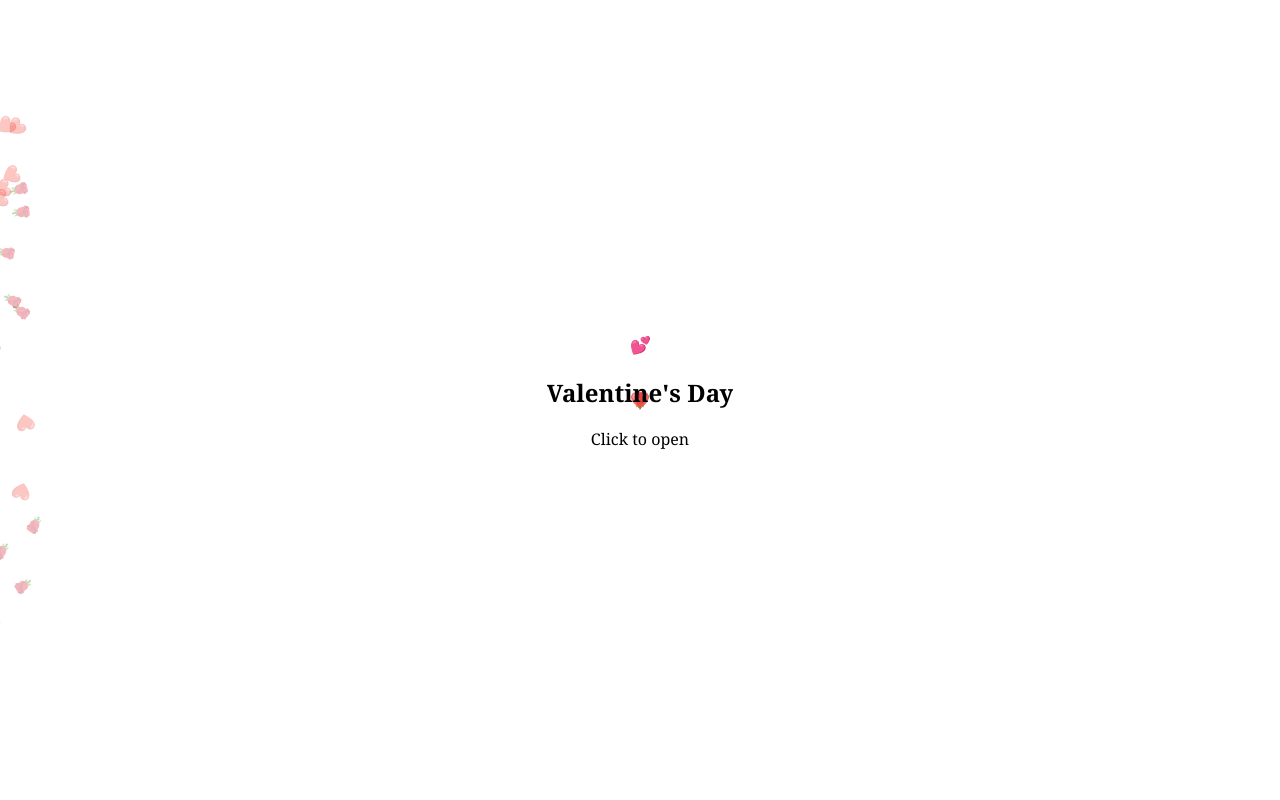
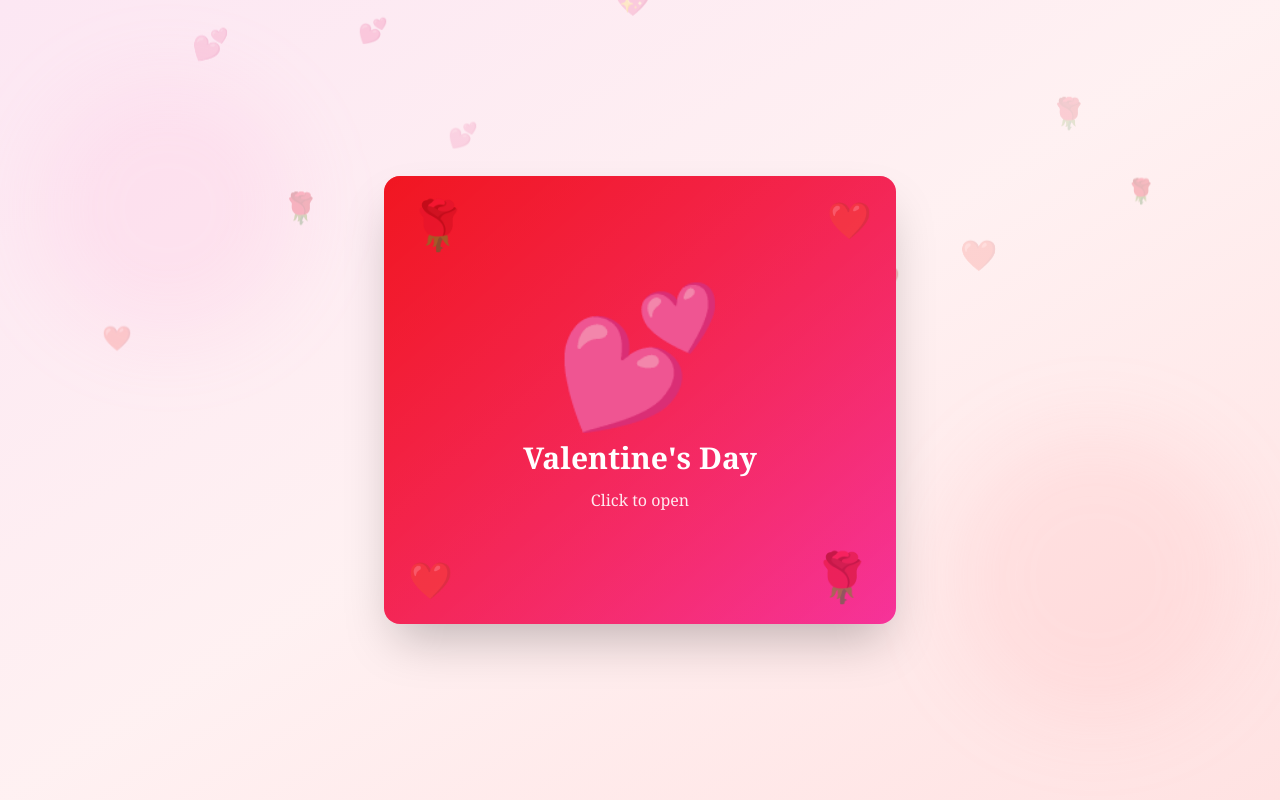
Before and after one commit to KeeganStoltz/valentine-invitation, a React (Vite) app: page / in a window 1280 px wide. Built offline with nearby package versions, Linux system fonts and the light colour scheme.

Commit message:
Update index.html title and favicon; refactor App.jsx for performance and styling improvements; remove unused App.css

```diff
--- a/index.html
+++ b/index.html
@@ -2,9 +2,9 @@
 <html lang="en">
   <head>
     <meta charset="UTF-8" />
-    <link rel="icon" type="image/svg+xml" href="/vite.svg" />
+    <link rel="icon" type="image/x-icon" href="/heart.ico" />
     <meta name="viewport" content="width=device-width, initial-scale=1.0" />
-    <title>valentine-invitation</title>
+    <title>Will You Be My Valentine?</title>
   </head>
   <body>
     <div id="root"></div>
--- a/src/App.css
+++ /dev/null
@@ -1 +0,0 @@
-/* Custom styles for Valentine card */
--- a/src/App.jsx
+++ b/src/App.jsx
@@ -1,28 +1,26 @@
 import { useState } from 'react'
 import Confetti from 'react-confetti'
-// motion is used in JSX below but ESLint doesn't detect it
-// eslint-disable-next-line no-unused-vars
 import { motion } from 'framer-motion'
-import './App.css'
+import './index.css'
 
-// Generate floating elements data once at module level
-const generateFloatingElements = () => {
-  const items = []
-  for (let i = 0; i < 20; i++) {
-    const isHeart = Math.random() > 0.5
-    items.push({
-      id: i,
-      emoji: isHeart ? '❤️' : '🌹',
-      x: Math.random() * 100,
-      delay: Math.random() * 5,
-      duration: 5 + Math.random() * 5,
-      size: isHeart ? 'text-2xl' : 'text-3xl'
-    })
-  }
-  return items
-}
-
-const FLOATING_ELEMENTS = generateFloatingElements()
+// Predefined floating elements for better performance (reduced to 15)
+const FLOATING_ELEMENTS = [
+  { id: 0, emoji: '❤️', x: 8, delay: 0, duration: 12, size: 'text-2xl', opacity: 0.2 },
+  { id: 1, emoji: '🌹', x: 22, delay: 1.5, duration: 13, size: 'text-3xl', opacity: 0.25 },
+  { id: 2, emoji: '💕', x: 35, delay: 3, duration: 11, size: 'text-2xl', opacity: 0.18 },
+  { id: 3, emoji: '💖', x: 48, delay: 4.5, duration: 14, size: 'text-3xl', opacity: 0.22 },
+  { id: 4, emoji: '🌸', x: 62, delay: 6, duration: 12, size: 'text-2xl', opacity: 0.3 },
+  { id: 5, emoji: '❤️', x: 75, delay: 0.8, duration: 13, size: 'text-3xl', opacity: 0.17 },
+  { id: 6, emoji: '🌹', x: 88, delay: 2.3, duration: 11, size: 'text-2xl', opacity: 0.24 },
+  { id: 7, emoji: '💕', x: 15, delay: 3.8, duration: 14, size: 'text-3xl', opacity: 0.19 },
+  { id: 8, emoji: '💖', x: 42, delay: 5.3, duration: 12, size: 'text-2xl', opacity: 0.28 },
+  { id: 9, emoji: '🌸', x: 55, delay: 6.8, duration: 13, size: 'text-3xl', opacity: 0.21 },
+  { id: 10, emoji: '❤️', x: 68, delay: 1.2, duration: 11, size: 'text-2xl', opacity: 0.26 },
+  { id: 11, emoji: '🌹', x: 82, delay: 2.7, duration: 14, size: 'text-3xl', opacity: 0.16 },
+  { id: 12, emoji: '💕', x: 28, delay: 4.2, duration: 12, size: 'text-2xl', opacity: 0.23 },
+  { id: 13, emoji: '💖', x: 92, delay: 5.7, duration: 13, size: 'text-3xl', opacity: 0.33 },
+  { id: 14, emoji: '🌸', x: 5, delay: 7.2, duration: 11, size: 'text-2xl', opacity: 0.2 }
+]
 
 
 function App() {
@@ -33,13 +31,24 @@ function App() {
     if (!isOpen) {
       setIsOpen(true)
       setShowConfetti(true)
-      // Stop confetti after 5 seconds
-      setTimeout(() => setShowConfetti(false), 5000)
+      // Stop confetti after pieces have fallen
+      setTimeout(() => setShowConfetti(false), 10000)
     }
   }
 
+  const handleCloseCard = (e) => {
+    e.stopPropagation()
+    setIsOpen(false)
+  }
+
   return (
-    <div className="min-h-screen bg-white relative overflow-hidden">
+    <div className="min-h-screen relative overflow-hidden bg-gradient-to-br from-pink-100 via-rose-50 to-red-100">
+      {/* Decorative bokeh circles - reduced blur */}
+      <div className="absolute inset-0">
+        <div className="absolute top-20 left-10 w-64 h-64 bg-pink-300/15 rounded-full blur-2xl"></div>
+        <div className="absolute bottom-20 right-10 w-72 h-72 bg-red-300/15 rounded-full blur-2xl"></div>
+      </div>
+
       {/* Background animated hearts and roses */}
       <FloatingElements />
 
@@ -48,16 +57,16 @@ function App() {
         <Confetti
           width={window.innerWidth}
           height={window.innerHeight}
-          numberOfPieces={500}
+          numberOfPieces={250}
           recycle={false}
           colors={['#ff0000', '#ff69b4', '#ff1493', '#ffc0cb', '#ffffff']}
         />
       )}
 
       {/* Valentine Card */}
-      <div className="relative z-10 min-h-screen flex items-center justify-center p-4">
+      <div className="relative z-10 min-h-screen flex items-center justify-center p-2 sm:p-4">
         <motion.div
-          className="relative cursor-pointer"
+          className="relative cursor-pointer w-full max-w-sm sm:max-w-md md:max-w-lg"
           onClick={handleCardClick}
           initial={{ scale: 0.8, opacity: 0 }}
           animate={{ scale: 1, opacity: 1 }}
@@ -66,33 +75,33 @@ function App() {
           {!isOpen ? (
             // Closed Card
             <motion.div
-              className="w-80 h-96 bg-gradient-to-br from-red-500 to-pink-500 rounded-2xl shadow-2xl flex items-center justify-center relative overflow-hidden"
+              className="w-full h-96 sm:h-[28rem] bg-gradient-to-br from-red-500 to-pink-500 rounded-2xl shadow-2xl flex items-center justify-center relative overflow-hidden"
               whileHover={{ scale: 1.05 }}
               transition={{ type: "spring", stiffness: 300 }}
             >
               <div className="absolute inset-0 bg-gradient-to-br from-red-600/50 to-transparent"></div>
-              <div className="text-center z-10">
+              <div className="text-center z-10 px-4">
                 <motion.div
                   animate={{ scale: [1, 1.2, 1] }}
                   transition={{ duration: 2, repeat: Infinity }}
-                  className="text-8xl mb-4"
+                  className="text-7xl sm:text-9xl mb-4 sm:mb-6"
                 >
                   💕
                 </motion.div>
-                <h2 className="text-white text-2xl font-bold mb-2">Valentine's Day</h2>
-                <p className="text-white/90 text-sm">Click to open</p>
+                <h2 className="text-white text-2xl sm:text-3xl font-bold mb-2 sm:mb-3">Valentine's Day</h2>
+                <p className="text-white/90 text-sm sm:text-base">Click to open</p>
               </div>
 
               {/* Decorative elements */}
-              <div className="absolute top-4 left-4 text-4xl opacity-50">🌹</div>
-              <div className="absolute bottom-4 right-4 text-4xl opacity-50">🌹</div>
-              <div className="absolute top-4 right-4 text-3xl opacity-50">❤️</div>
-              <div className="absolute bottom-4 left-4 text-3xl opacity-50">❤️</div>
+              <div className="absolute top-4 left-4 sm:top-6 sm:left-6 text-3xl sm:text-5xl opacity-50">🌹</div>
+              <div className="absolute bottom-4 right-4 sm:bottom-6 sm:right-6 text-3xl sm:text-5xl opacity-50">🌹</div>
+              <div className="absolute top-4 right-4 sm:top-6 sm:right-6 text-2xl sm:text-4xl opacity-50">❤️</div>
+              <div className="absolute bottom-4 left-4 sm:bottom-6 sm:left-6 text-2xl sm:text-4xl opacity-50">❤️</div>
             </motion.div>
           ) : (
             // Opened Card
             <motion.div
-              className="w-96 bg-white rounded-2xl shadow-2xl p-8 border-4 border-red-400"
+              className="w-full bg-white rounded-2xl shadow-2xl p-6 sm:p-10 border-4 border-red-400"
               initial={{ rotateY: 0 }}
               animate={{ rotateY: 360 }}
               transition={{ duration: 0.8 }}
@@ -102,7 +111,7 @@ function App() {
                   initial={{ scale: 0 }}
                   animate={{ scale: 1, rotate: [0, 10, -10, 10, 0] }}
                   transition={{ delay: 0.8, duration: 0.5 }}
-                  className="text-6xl mb-6"
+                  className="text-6xl sm:text-7xl mb-6 sm:mb-8"
                 >
                   💖
                 </motion.div>
@@ -111,7 +120,7 @@ function App() {
                   initial={{ opacity: 0, y: 20 }}
                   animate={{ opacity: 1, y: 0 }}
                   transition={{ delay: 1 }}
-                  className="text-4xl font-bold text-red-600 mb-4"
+                  className="text-3xl sm:text-5xl font-bold text-red-600 mb-4 sm:mb-6"
                 >
                   Will You Be My Valentine?
                 </motion.h1>
@@ -120,30 +129,40 @@ function App() {
                   initial={{ opacity: 0 }}
                   animate={{ opacity: 1 }}
                   transition={{ delay: 1.3 }}
-                  className="space-y-4"
+                  className="space-y-3 sm:space-y-5"
                 >
-                  <p className="text-gray-700 text-lg italic">
+                  <p className="text-gray-700 text-lg sm:text-xl italic">
                     Dear Catherine,
                   </p>
 
-                  <p className="text-gray-600">
+                  <p className="text-gray-600 text-sm sm:text-base leading-relaxed">
                     I wanted to create something special for you this Valentine's Day.
                     You bring so much joy and happiness into my life, and I can't imagine
-                    celebrating this day with anyone else.
+                    celebrating this day with anyone else. I love you to the moon and back, and I hope this card brings you a smile as big as the one you put on my face every day.
                   </p>
 
-                  <div className="flex justify-center space-x-2 text-3xl my-4">
+                  <div className="flex justify-center space-x-2 sm:space-x-3 text-3xl sm:text-4xl my-4 sm:my-6">
                     <span>🌹</span>
                     <span>💕</span>
                     <span>🌹</span>
                   </div>
 
-                  <p className="text-gray-700 text-lg font-semibold">
+                  <p className="text-gray-700 text-lg sm:text-xl font-semibold">
                     With all my love,
                   </p>
-                  <p className="text-red-600 text-2xl font-bold">
+                  <p className="text-red-600 text-2xl sm:text-3xl font-bold">
                     Keegan
                   </p>
+
+                  <motion.button
+                    initial={{ opacity: 0 }}
+                    animate={{ opacity: 1 }}
+                    transition={{ delay: 1.5 }}
+                    onClick={handleCloseCard}
+                    className="mt-6 px-6 py-2 bg-red-500 hover:bg-red-600 text-white rounded-full transition-colors duration-200 text-sm sm:text-base font-medium"
+                  >
+                    Close Card
+                  </motion.button>
                 </motion.div>
               </div>
             </motion.div>
@@ -161,12 +180,10 @@ function FloatingElements() {
       {FLOATING_ELEMENTS.map((element) => (
         <motion.div
           key={element.id}
-          className={`absolute ${element.size} opacity-30`}
-          style={{ left: `${element.x}%`, top: '-10%' }}
+          className={`absolute ${element.size} will-change-transform`}
+          style={{ left: `${element.x}%`, top: '-10%', opacity: element.opacity }}
           animate={{
-            y: ['0vh', '110vh'],
-            x: [0, Math.sin(element.id) * 50],
-            rotate: [0, 360]
+            y: ['0vh', '110vh']
           }}
           transition={{
             duration: element.duration,
--- a/src/index.css
+++ b/src/index.css
@@ -1,6 +1,4 @@
-@tailwind base;
-@tailwind components;
-@tailwind utilities;
+@import "tailwindcss";
 
 body {
   margin: 0;
```
Also changed, not shown: 2 other files (tests, documents, lock files or other folders).
